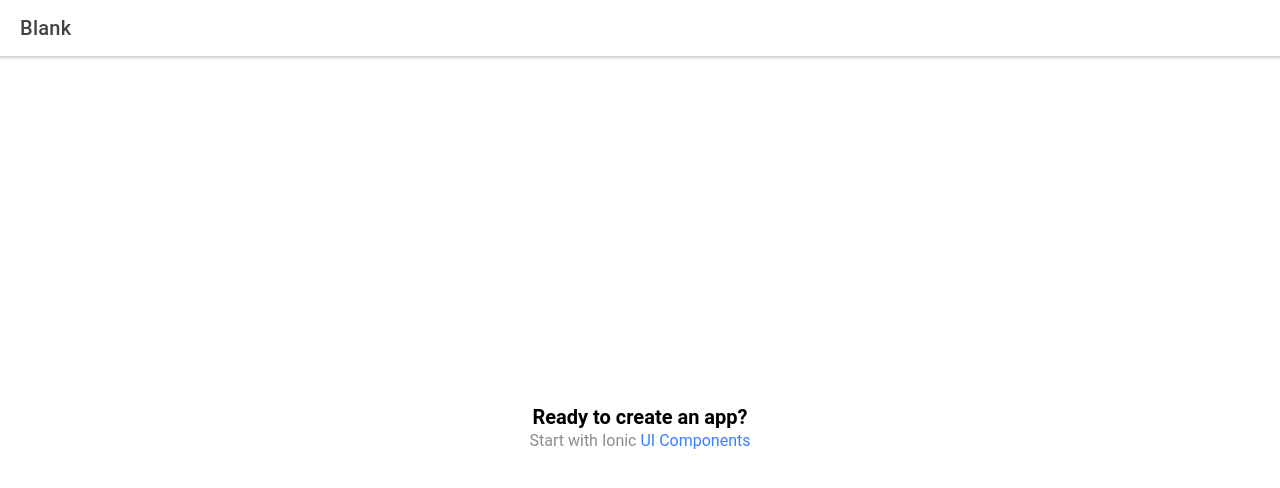
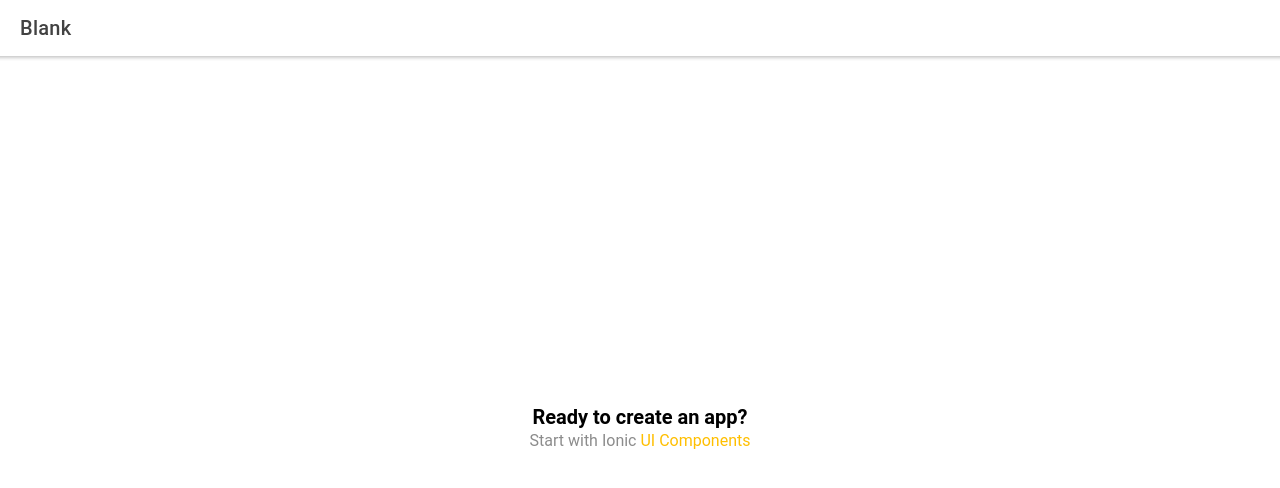
Before and after one commit to eureyuri/idea-collector, a React (Create React App) app: page /home in a window 1280 px wide. Shown: the top 488 px of the page. Built offline with nearby package versions, Linux system fonts and the light colour scheme.

Commit message:
Assests and themes

```diff
--- a/src/theme/variables.css
+++ b/src/theme/variables.css
@@ -4,12 +4,12 @@ http://ionicframework.com/docs/theming/ */
 /** Ionic CSS Variables **/
 :root {
   /** primary **/
-  --ion-color-primary: #3880ff;
-  --ion-color-primary-rgb: 56, 128, 255;
+  --ion-color-primary: #ffbf00;
+  --ion-color-primary-rgb: 255,191,0;
   --ion-color-primary-contrast: #ffffff;
   --ion-color-primary-contrast-rgb: 255, 255, 255;
-  --ion-color-primary-shade: #3171e0;
-  --ion-color-primary-tint: #4c8dff;
+  --ion-color-primary-shade: #e0a800;
+  --ion-color-primary-tint: #ffc51a;
 
   /** secondary **/
   --ion-color-secondary: #3dc2ff;
@@ -83,12 +83,12 @@ http://ionicframework.com/docs/theming/ */
    */
 
   body {
-    --ion-color-primary: #428cff;
-    --ion-color-primary-rgb: 66,140,255;
+    --ion-color-primary: #ffbf00;
+    --ion-color-primary-rgb: 255,191,0;
     --ion-color-primary-contrast: #ffffff;
-    --ion-color-primary-contrast-rgb: 255,255,255;
-    --ion-color-primary-shade: #3a7be0;
-    --ion-color-primary-tint: #5598ff;
+    --ion-color-primary-contrast-rgb: 255, 255, 255;
+    --ion-color-primary-shade: #e0a800;
+    --ion-color-primary-tint: #ffc51a;
 
     --ion-color-secondary: #50c8ff;
     --ion-color-secondary-rgb: 80,200,255;
```
Also changed, not shown: public/assets/icon/favicon.png, public/assets/icon/icon.png.
